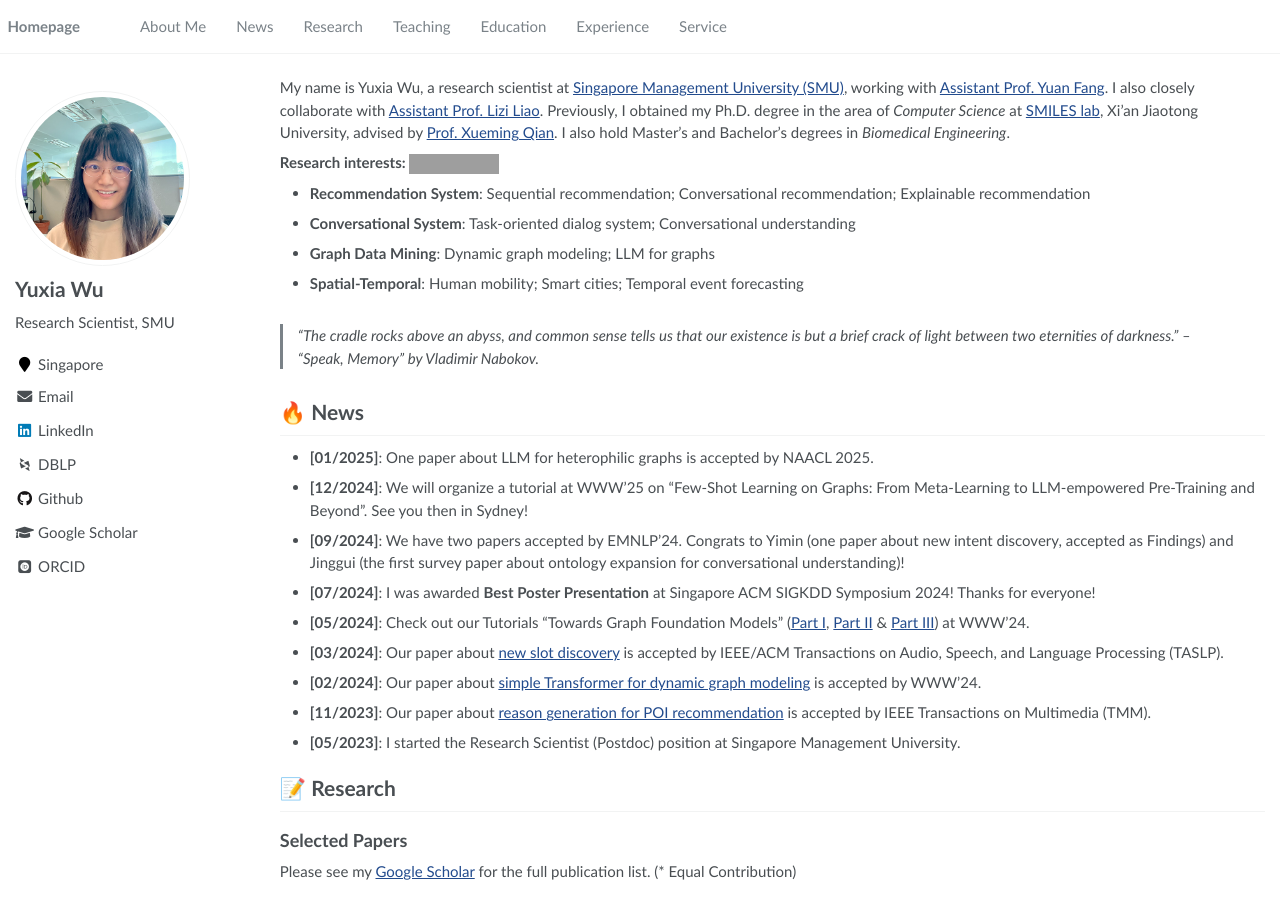
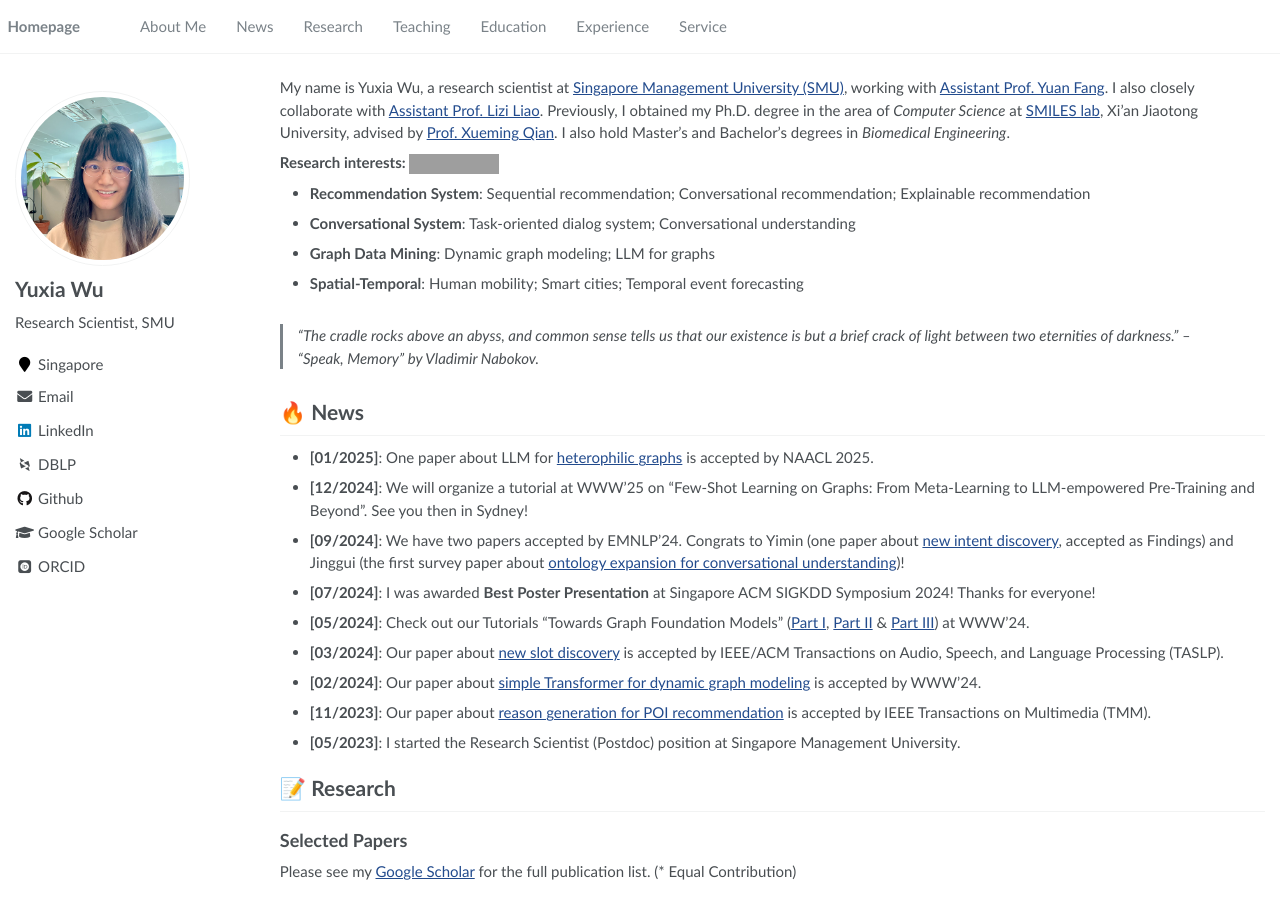
Before and after one commit to YuxiaWu/YuxiaWu.github.io, a Jekyll site: the page built from _pages/about.md, in a window 1280 px wide and 900 px high. Built offline with Jekyll 4.4.1, drawn with Linux system fonts in a browser that asks for light colours; some web fonts are replaced; part of the change alters nothing that is shown; grey boxes are pictures that could not be loaded.

```diff
--- a/_pages/about.md
+++ b/_pages/about.md
@@ -29,9 +29,9 @@ My name is Yuxia Wu, a research scientist at [Singapore Management University (S
 > "The cradle rocks above an abyss, and common sense tells us that our existence is but a brief crack of light between two eternities of darkness." – "Speak, Memory" by *Vladimir Nabokov.*
 
 # 🔥 News
-- **[01/2025]**: One paper about LLM for heterophilic graphs is accepted by NAACL 2025.
+- **[01/2025]**: One paper about LLM for [heterophilic graphs](https://arxiv.org/pdf/2408.14134) is accepted by NAACL 2025.
 - **[12/2024]**: We will organize a tutorial at WWW'25 on "Few-Shot Learning on Graphs: From Meta-Learning to LLM-empowered Pre-Training and Beyond". See you then in Sydney!
-- **[09/2024]**: We have two papers accepted by EMNLP'24. Congrats to Yimin (one paper about new intent discovery, accepted as Findings) and Jinggui (the first survey paper about ontology expansion for conversational understanding)!
+- **[09/2024]**: We have two papers accepted by EMNLP'24. Congrats to Yimin (one paper about [new intent discovery](https://aclanthology.org/2024.findings-emnlp.443/), accepted as Findings) and Jinggui (the first survey paper about [ontology expansion for conversational understanding](https://arxiv.org/pdf/2410.15019))!
 - **[07/2024]**: I was awarded **Best Poster Presentation** at Singapore ACM SIGKDD Symposium 2024! Thanks for everyone!
 - **[05/2024]**: Check out our Tutorials "Towards Graph Foundation Models" ([Part I](/my_papers/2024.05_WWW24Tutorial_GFM_Part1.pdf), [Part II](/my_papers/2024.05_WWW24Tutorial_GFM_Part2.pdf) & [Part III](/my_papers/2024.05_WWW24Tutorial_GFM_Part3.pdf)) at WWW'24.
 - **[03/2024]**: Our paper about [new slot discovery](/my_papers/Active_Discovering_New_Slots_for_Task_oriented_Conversation.pdf) is accepted by IEEE/ACM Transactions on Audio, Speech, and Language Processing (TASLP).
@@ -50,7 +50,7 @@ Please see my [Google Scholar](https://scholar.google.com/citations?user=bRgptuY
   **Yuxia Wu**, Yuan Fang, Lizi Liao
 
 ### Published:
-  - [Exploring the Potential of Large Language Models for Heterophilic Graphs](https://arxiv.org/pdf/2408.14134)
+  - [Exploring the Potential of Large Language Models for Heterophilic Graphs](https://arxiv.org/pdf/2408.14134) [![CODE](https://img.shields.io/badge/CODE-blue)](https://github.com/honey0219/LLM4HeG)
   -
   **Yuxia Wu**<sup>\*</sup>, **Shujie Li**<sup>\*</sup>,Yuan Fang, Chuan Shi. NAACL 2025
 
```
